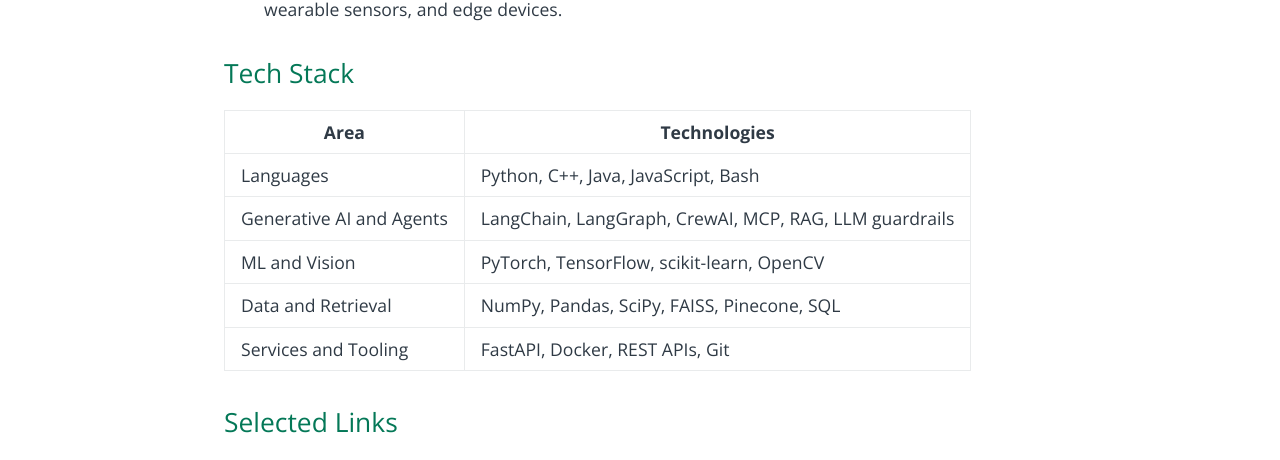
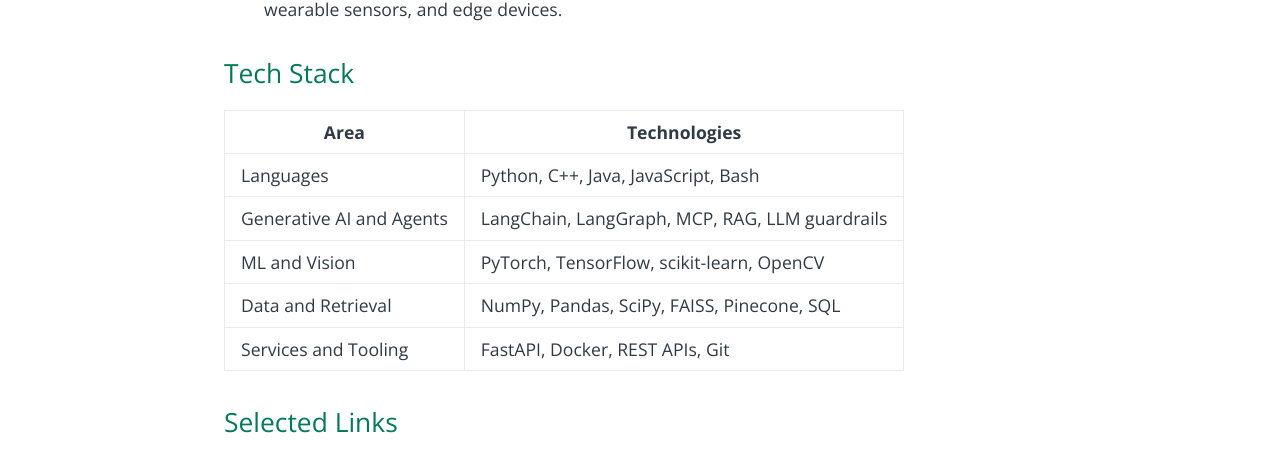
Before and after one commit to aceveggie/aceveggie.github.io, a Jekyll site: the page built from index.md, in a window 1280 px wide. Shown: the part 1562-2022 px from the top of the page. Built offline with Jekyll 4.4.1, drawn with Linux system fonts in a browser that asks for light colours.

Commit message:
removed crewai

```diff
--- a/index.md
+++ b/index.md
@@ -55,7 +55,7 @@ Previously at KLA, I worked on machine learning and computer vision for semicond
 | Area | Technologies |
 | --- | --- |
 | Languages | Python, C++, Java, JavaScript, Bash |
-| Generative AI and Agents | LangChain, LangGraph, CrewAI, MCP, RAG, LLM guardrails |
+| Generative AI and Agents | LangChain, LangGraph, MCP, RAG, LLM guardrails |
 | ML and Vision | PyTorch, TensorFlow, scikit-learn, OpenCV |
 | Data and Retrieval | NumPy, Pandas, SciPy, FAISS, Pinecone, SQL |
 | Services and Tooling | FastAPI, Docker, REST APIs, Git |
```
